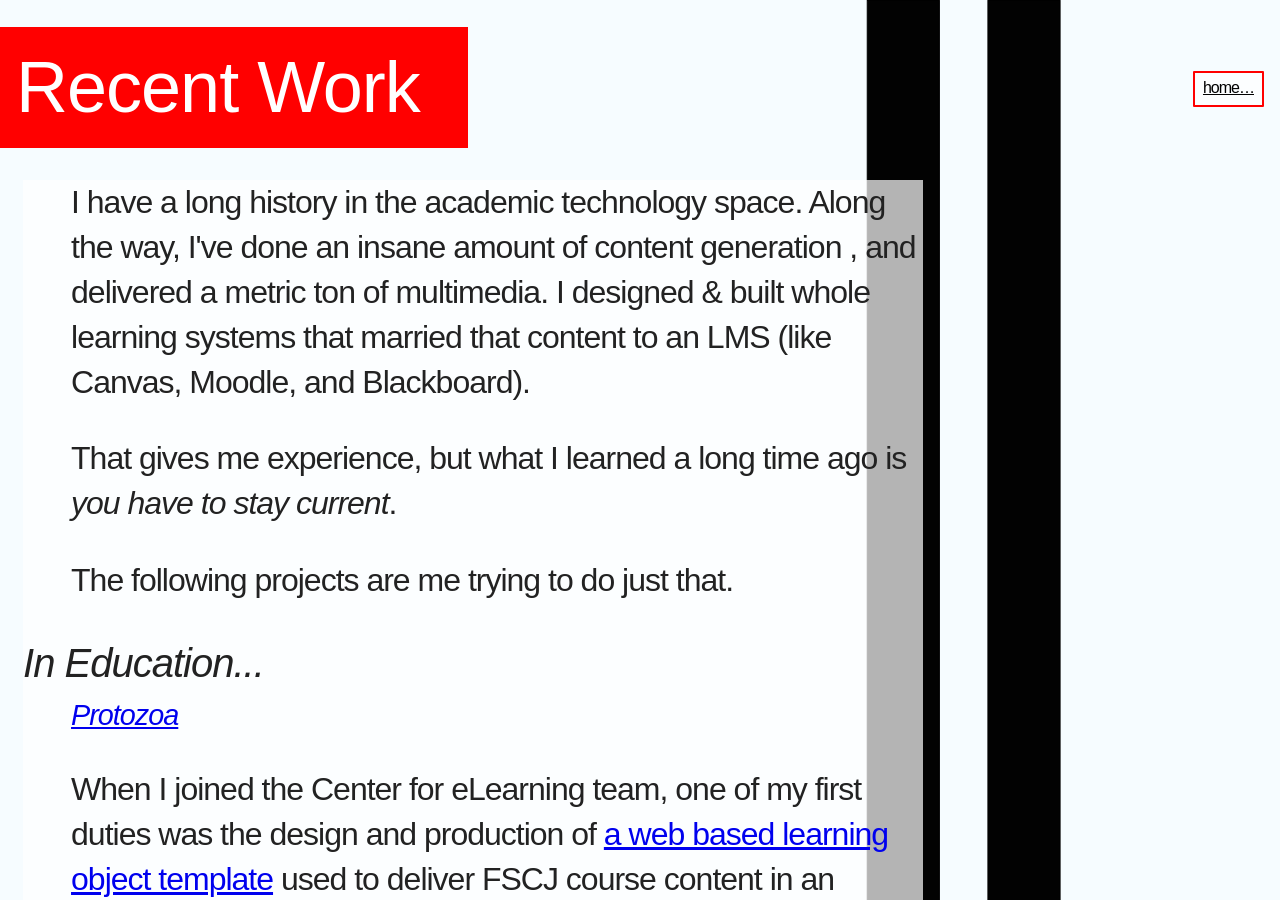
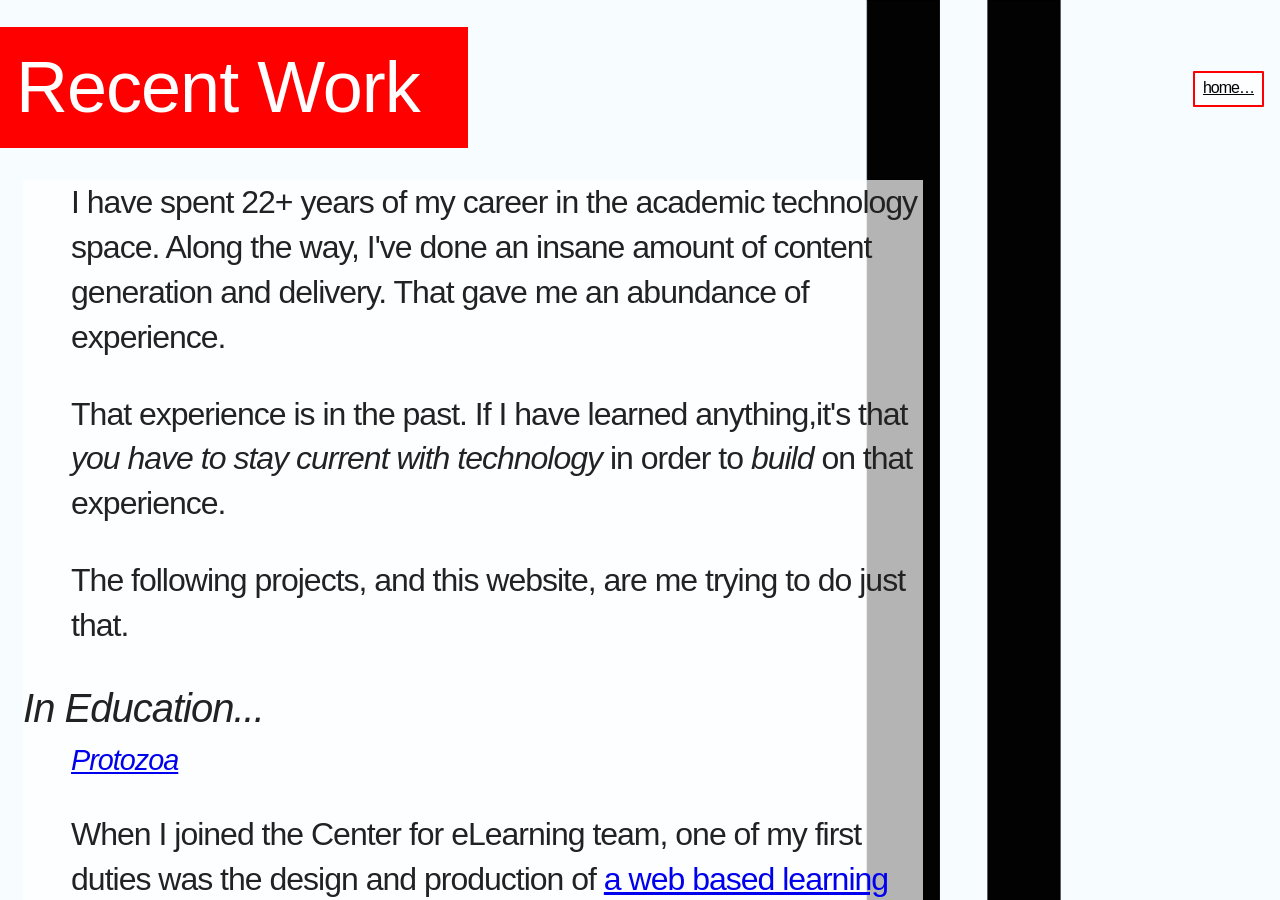
Before and after one commit to ianvanhoof/ianvanhoof.github.io, a Jekyll site: the page built from about-me.html, in a window 1280 px wide and 900 px high. Built offline with Jekyll 4.4.1, drawn with Linux system fonts in a browser that asks for light colours; some web fonts are replaced.

Commit message:
making edits to about me

```diff
--- a/about-me.html
+++ b/about-me.html
@@ -6,13 +6,13 @@ button: home
     <section>
 
         <p>
-            I have a long history in the academic technology space. Along the way, I've done an insane amount of content generation , and delivered a metric ton of multimedia. I designed &amp; built whole learning systems that married that content to an LMS (like Canvas, Moodle, and Blackboard).
+            I have spent 22+ years of my career in the academic technology space. Along the way, I've done an insane amount of content generation and delivery. That gave me an abundance of experience.
         </p>
         <p>
-            That gives me experience,  but what I learned a long time ago is <em>you have to stay current</em>.
+            That experience is in the past. If I have learned anything,it's that <em>you have to stay current with technology</em> in order to <em>build</em> on that experience.
         </p>
         <p>
-            The following projects are me trying to do just that.
+            The following projects, and this website, are me trying to do just that.
         </p>
     </section>
     <section>
```
